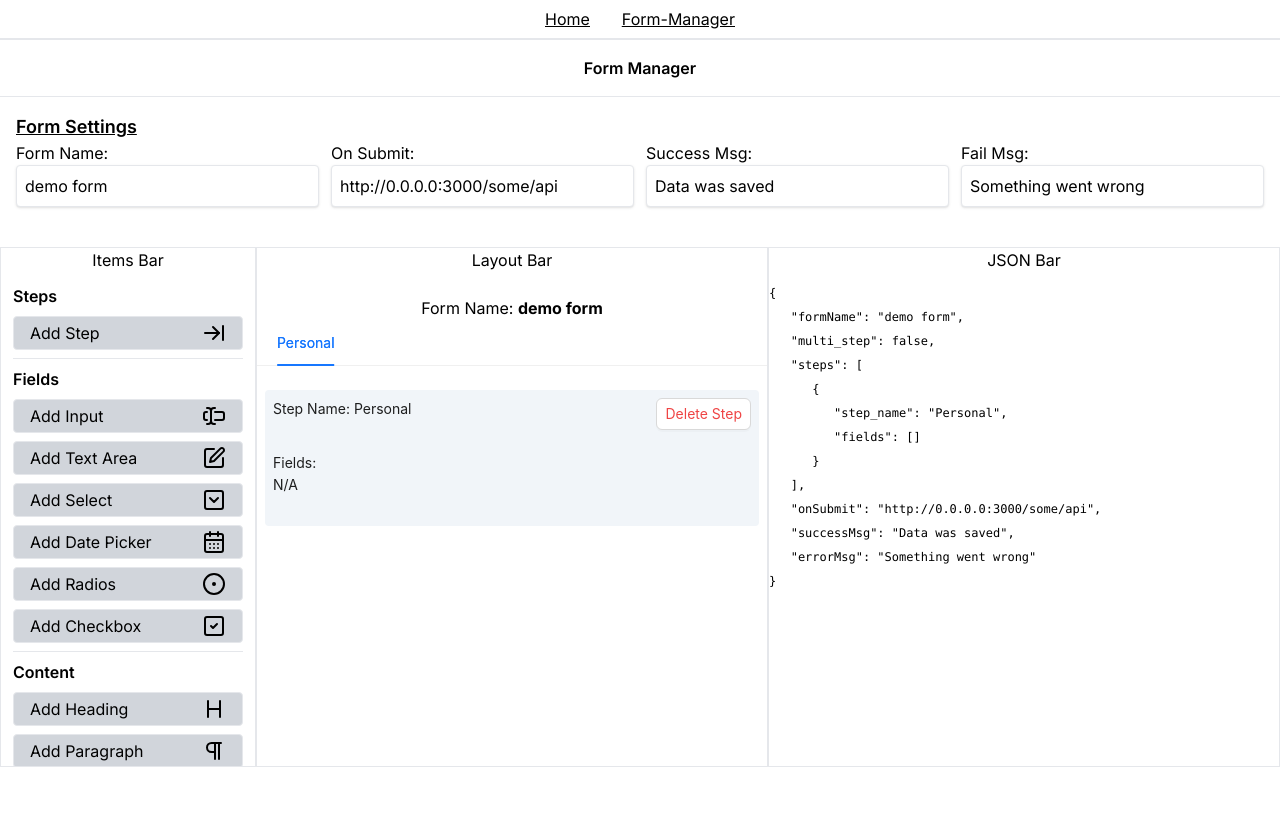
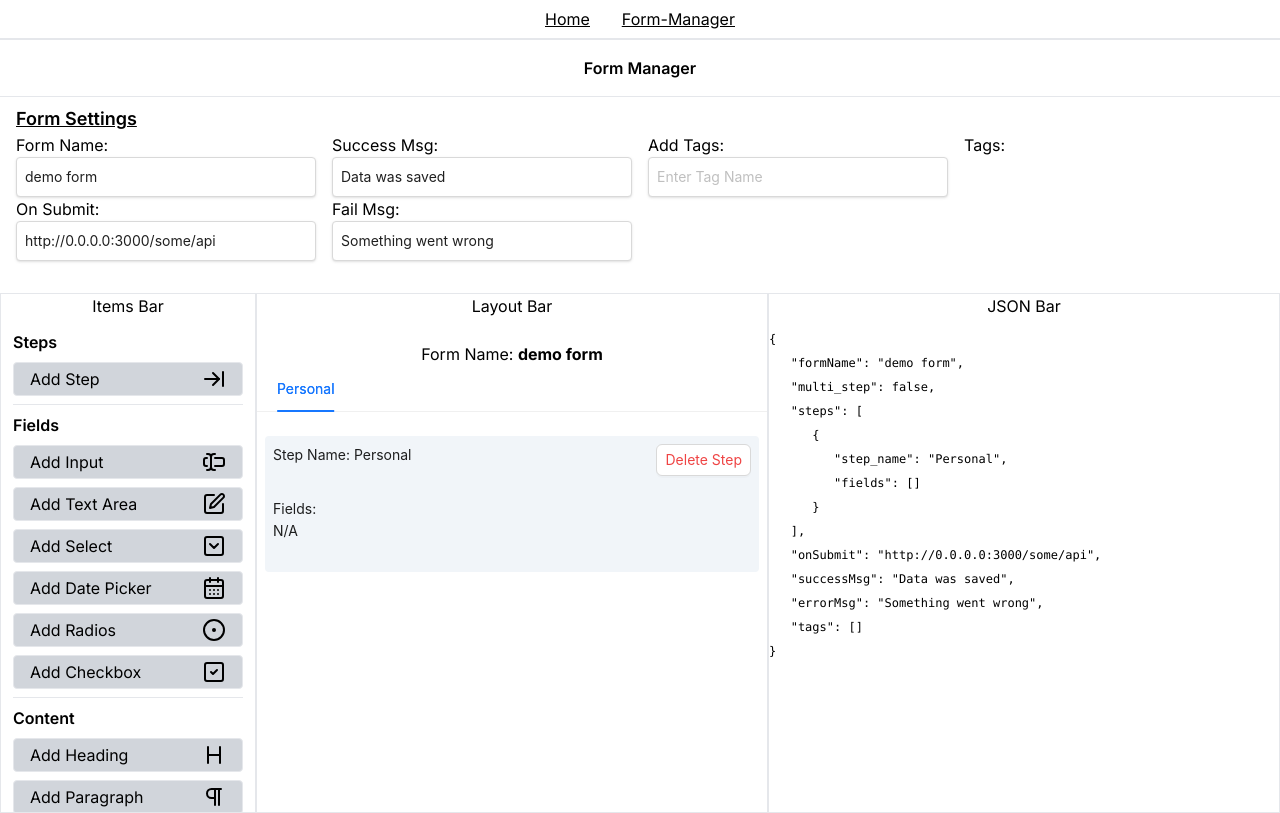
Before and after one commit to saiksaif/form-flow-manager, a Next.js app: page /formManager in a window 1280 px wide. Built offline with nearby package versions, Linux system fonts and the light colour scheme.

Commit message:
Added Tags

```diff
--- a/src/Components/formSettings.jsx
+++ b/src/Components/formSettings.jsx
@@ -1,5 +1,6 @@
 "use client"
 import React, { useState } from 'react'
+import { Input, Button } from 'antd';
 
 const FormSettings = ({data, update}) => {
     const [fName, setFName] = useState(data?.formName);
@@ -8,29 +9,50 @@ const FormSettings = ({data, update}) => {
     const [fError, setFError] = useState(data?.errorMsg);
 
   return (
-    <div className='p-4'>
+    <div className='px-4 py-2'>
         <p className='text-lg font-semibold underline'>
             Form Settings
         </p>
-        <div className='grid grid-cols-4 gap-3'>
+        <div className='grid grid-cols-4 gap-4'>
             <div className='flex flex-col'>
                 <label htmlFor="">Form Name:</label>
-                <input className='border rounded shadow p-2' type="text" placeholder='Form Name' value={fName} onChange={(e)=>setFName(e.target.value)} onBlur={()=>{update({...data, formName: fName})}} />
-            </div>
+                <Input className='border rounded shadow p-2' type="text" placeholder='Form Name' value={fName} onChange={(e)=>setFName(e.target.value)} onBlur={()=>{update({...data, formName: fName})}} />
 
-            <div className='flex flex-col'>
                 <label htmlFor="">On Submit:</label>
-                <input className='border rounded shadow p-2' type="text" placeholder='On Submit' value={fSubmit} onChange={(e)=>setFSubmit(e.target.value)} onBlur={()=>{update({...data, onSubmit: fSubmit})}} />
+                <Input className='border rounded shadow p-2' type="text" placeholder='On Submit' value={fSubmit} onChange={(e)=>setFSubmit(e.target.value)} onBlur={()=>{update({...data, onSubmit: fSubmit})}} />
             </div>
 
             <div className='flex flex-col'>
                 <label htmlFor="">Success Msg:</label>
-                <input className='border rounded shadow p-2' type="text" placeholder='Success Msg' value={fSuccess} onChange={(e)=>setFSuccess(e.target.value)} onBlur={()=>{update({...data, successMsg: fSuccess})}} />
+                <Input className='border rounded shadow p-2' type="text" placeholder='Success Msg' value={fSuccess} onChange={(e)=>setFSuccess(e.target.value)} onBlur={()=>{update({...data, successMsg: fSuccess})}} />
+
+                <label htmlFor="">Fail Msg:</label>
+                <Input className='border rounded shadow p-2' type="text" placeholder='Fail Msg' value={fError} onChange={(e)=>setFError(e.target.value)} onBlur={()=>{update({...data, errorMsg: fError})}} />
             </div>
 
             <div className='flex flex-col'>
-                <label htmlFor="">Fail Msg:</label>
-                <input className='border rounded shadow p-2' type="text" placeholder='Fail Msg' value={fError} onChange={(e)=>setFError(e.target.value)} onBlur={()=>{update({...data, errorMsg: fError})}} />
+                <label htmlFor="">Add Tags:</label>
+                <Input
+                className='border rounded shadow p-2'
+                    placeholder="Enter Tag Name"
+                    // value={}
+                    onPressEnter={(e) => update({...data, tags: [...data.tags, e.target.value]})}
+                    required={true}
+                />
+            </div>
+            <div className='flex flex-col'>
+                <label htmlFor="">Tags:</label>
+                <div className='flex flex-row flex-wrap p-1 gap-1'>
+                    {/* {data?.tags} */}
+                    {data?.tags.map((tag, index) => {return (
+                        <Button key={index} onClick={() => {
+                            const updatedTags = data.tags.filter((i) => i != tag);
+                            update({ ...data, tags: updatedTags });
+                        }}>
+                            {tag}
+                        </Button>
+                    )})}
+                </div>
             </div>
         </div>
     </div>
--- a/src/app/formManager/page.jsx
+++ b/src/app/formManager/page.jsx
@@ -18,6 +18,7 @@ const FormManager = () => {
         onSubmit: "http://0.0.0.0:3000/some/api",
         successMsg: "Data was saved",
         errorMsg: "Something went wrong",
+        tags: []
     })
 
   return (
```
